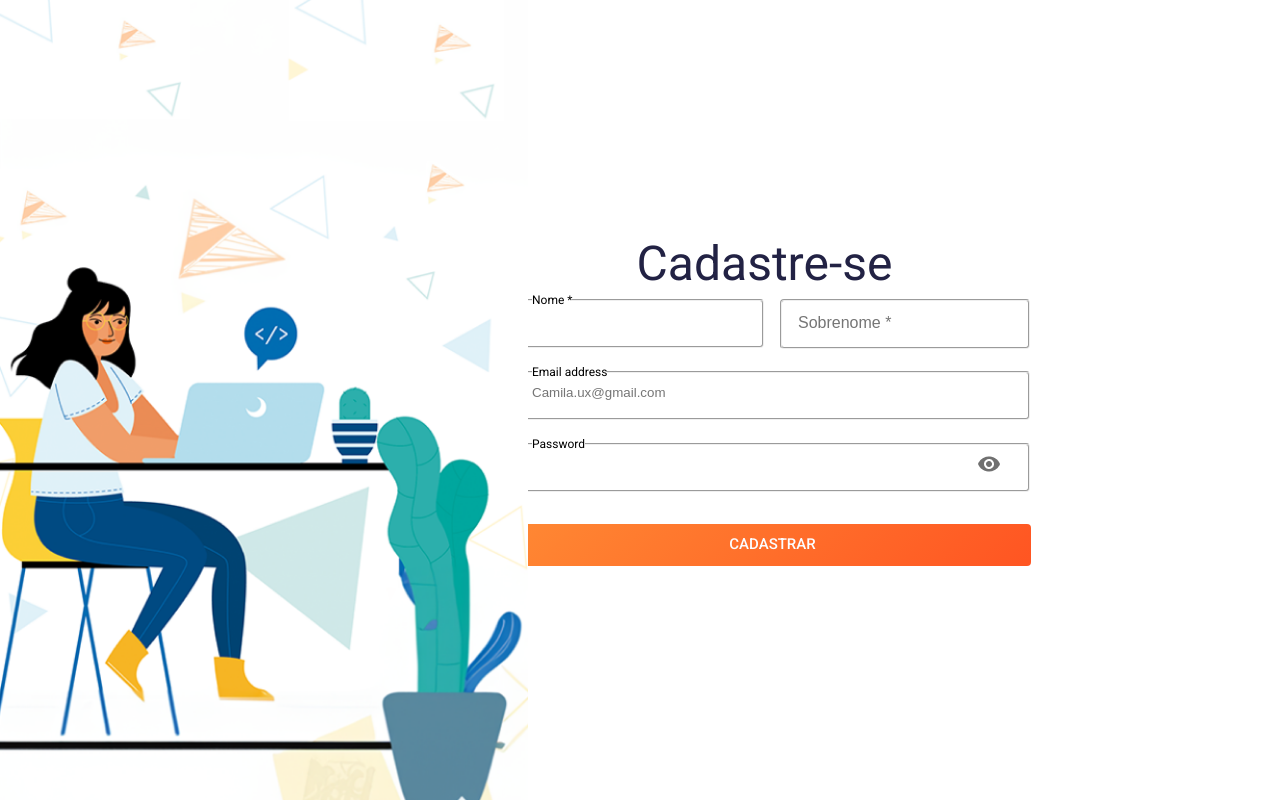
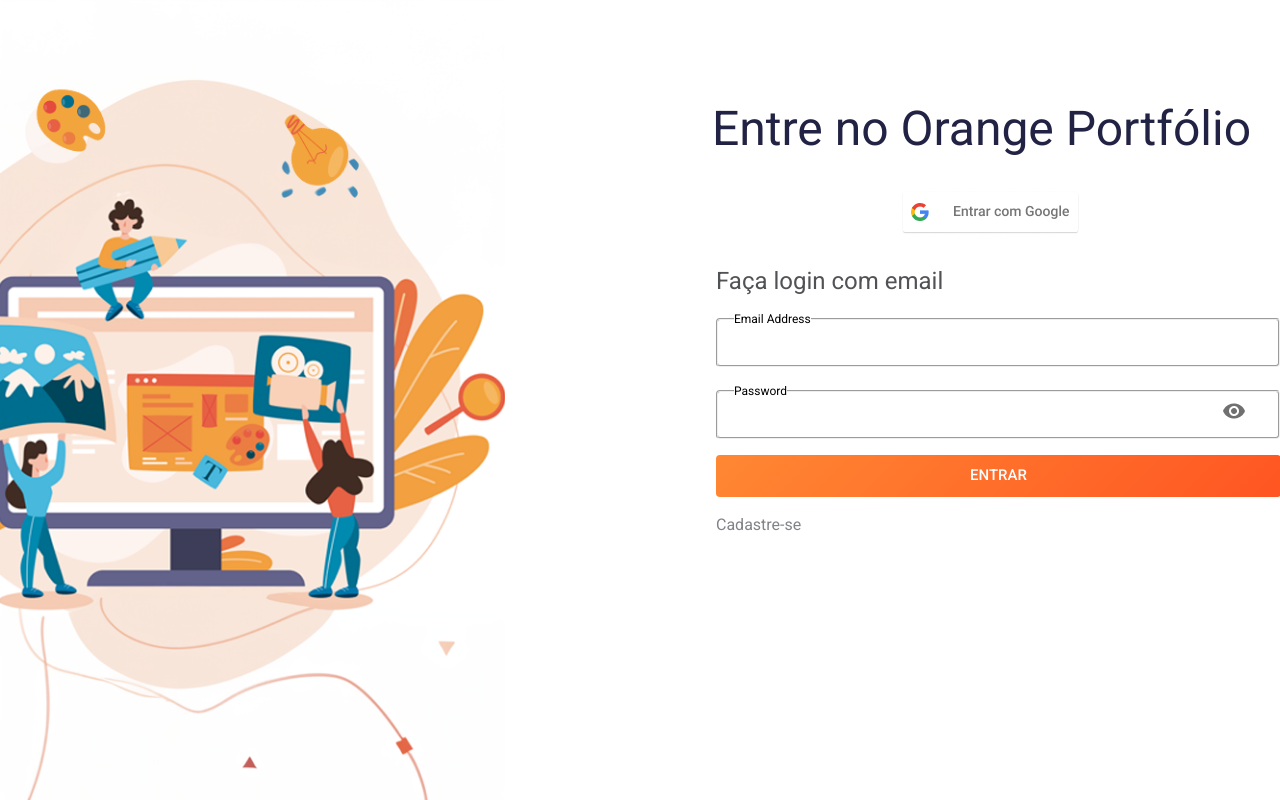
Before and after one commit to orangesquad12/desafio_squad_12_frontend, a React (Vite) app in the folder orangeportfolio/: page / in a window 1280 px wide. Built offline with nearby package versions, Linux system fonts and the light colour scheme.

Commit message:
feat: finished login screen

```diff
--- /dev/null
+++ b/orangeportfolio/src/Login.jsx
@@ -0,0 +1,40 @@
+import Loginimg from "./assets/img/imglogin.png"
+import IconPassword from "./assets/img/RemoveRedEyeFilled.png"
+import Googlebtn from "./assets/img/googlebtn.png"
+import ButtonLargeLogin from "./components/ButtonLargeLogin"
+
+
+
+
+function Login() {
+    return (
+        <div className="container__login">
+            <form action="form">
+                <div className="form-login">
+                    <div className="login-left">
+                        <img src={Loginimg} alt="Login Imagem" />
+                    </div>
+                    <div className="login-right">
+                        <h3>Entre no Orange Portfólio</h3>
+                        <a href="#"><img src={Googlebtn} alt="Logar com Google Email" className="googlebtn" /></a>
+                        <h5>Faça login com email</h5>
+                        <fieldset className="field-email">
+                            <input type="password" className="input-email"></input>
+                            <legend className="legend-email">Email Address</legend>
+                        </fieldset>
+                        <fieldset className="field-pass">
+                            <input type="password" className="input-pass"></input>
+                            <legend className="legend-pass">Password</legend>
+                            <img src={IconPassword} className="icon-pass"></img>
+                        </fieldset>
+                        <ButtonLargeLogin />
+                        <a href="#" class="link-register"><p className="btnregister">Cadastre-se</p></a>
+                    </div>
+                </div>
+            </form>
+        </div>
+    )
+}
+
+
+export default Login;
--- /dev/null
+++ b/orangeportfolio/src/components/ButtonLargeLogin.jsx
@@ -0,0 +1,9 @@
+function ButtonLarge() {
+    return (
+
+        <a href="#" className="register-link"><p className="button-lg">Entrar</p></a>
+    )
+}
+
+
+export default ButtonLarge;
--- a/orangeportfolio/src/index.css
+++ b/orangeportfolio/src/index.css
@@ -8,20 +8,15 @@
   box-sizing: border-box;
 }
 
-
-/*  H1  */
-h1 {
+body {
   font-family: 'Roboto', sans-serif;
-  font-size: 48px;
-  font-weight: 400;
-  color: #222244;
 }
 
 /* BOTÃO LG */
 
 .button-lg {
   background: linear-gradient(135deg, #FF8833, #FF5522);
-  width: 517px;
+  width: auto;
   height: 42px;
   text-transform: uppercase;
   border-radius: 4px;
@@ -178,9 +173,6 @@
 /* IMG */
 
 .left-side img {
-  display: flex;
-  justify-content: flex-start;
-  /* border: 1px solid red; */
   display: block;
   position: absolute;
   top: 0;
@@ -192,9 +184,11 @@
   text-align: center;
 }
 
-.registersucess{
+/* MODAL CADASTRO SUCESSO */
+
+.registersucess {
   width: 320px;
-  padding: 6px 16px ;
+  padding: 6px 16px;
   border-radius: 4px;
   color: white;
   background-color: #2E7D32;
@@ -210,9 +204,79 @@
 
 }
 
-.registersucess img{
+.registersucess img {
   width: 22px;
   height: 22px;
   margin-right: 12px;
   margin-left: 2px;
 }
+
+
+/* ----------
+  LOGIN
+---------- */
+
+/* Container Formulário Login */
+.form-login {
+  display: flex;
+  align-items: center;
+}
+
+/* IMG Login */
+
+.login-left img {
+  position: absolute;
+  top: 0;
+  left: 0;
+  height: 100vh;
+}
+
+/*  Formulário Login */
+.login-right {
+  width: auto;
+  margin-left: 700px;
+  margin-top: 100px;
+}
+
+
+/* Botão Google Login */
+
+.googlebtn {
+  display: block;
+  margin: 32px 200px;
+}
+
+/* Títlulo Orange Portfólio H3 */
+
+.login-right h3 {
+  font-size: 48px;
+  font-weight: 400;
+  text-align: center;
+  color: #222244;
+  margin-right: 18px;
+}
+
+
+/*  Subtítulo Faça Login Email */
+
+.login-right h5 {
+
+  font-size: 24px;
+  margin-bottom: 16px;
+  margin-left: 16px;
+  font-weight: 400;
+  color: #515255;
+
+}
+
+/* BTN Cadastrar */
+
+.btnregister {
+  margin-top: 18px;
+  margin-left: 16px;
+  color: #818388;
+}
+
+.link-register {
+  text-decoration: none;
+}
--- a/orangeportfolio/src/main.jsx
+++ b/orangeportfolio/src/main.jsx
@@ -2,10 +2,14 @@
 import ReactDOM from 'react-dom/client'
 import './index.css'
 import Register from './Register.jsx'
+import RegisterSucess from './components/RegisterSucess.jsx'
+import Login from './Login.jsx'
 
 
 ReactDOM.createRoot(document.getElementById('root')).render(
   <React.StrictMode>
-    <Register/>
+    <Login />
+    {/* <RegisterSucess /> */}
+    {/* <Register /> */}
   </React.StrictMode>,
 )
```
Also changed, not shown: orangeportfolio/src/assets/img/googlebtn.png (added), orangeportfolio/src/assets/img/imglogin.png (added).
